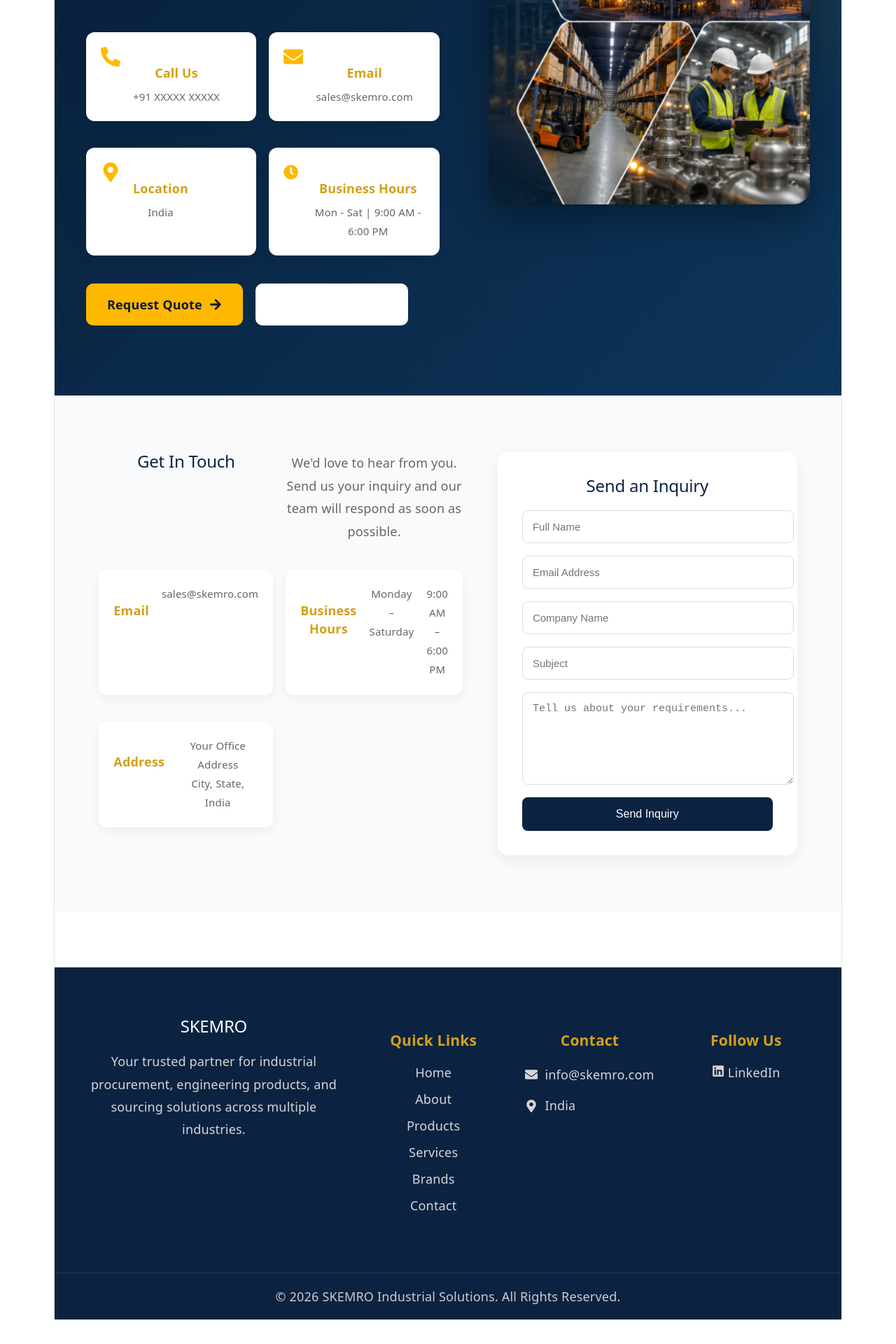
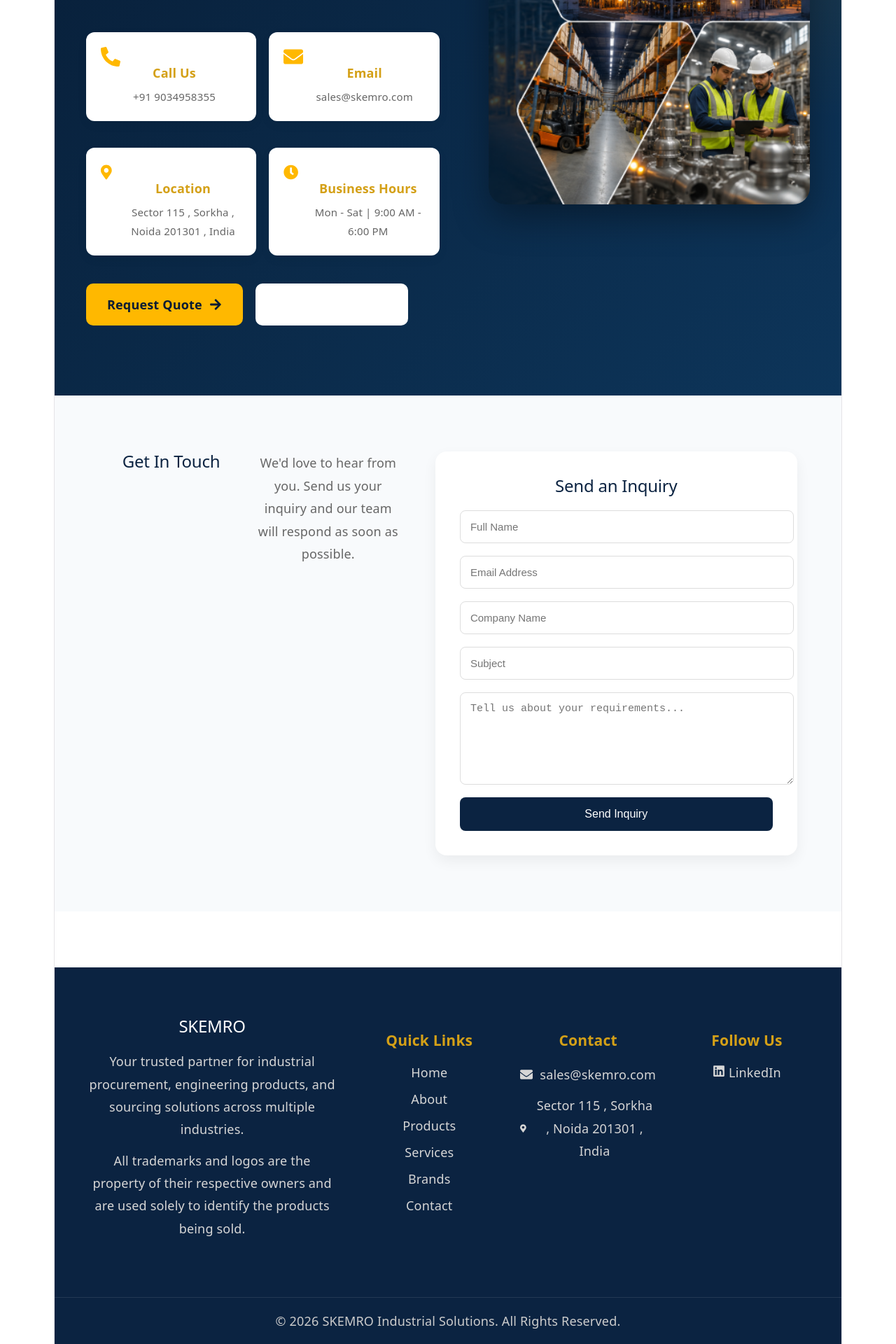
Before and after one commit to Shri-krishna-enterprises/skemro, a React (Vite) app: page /contact in a window 1280 px wide. Shown: the part 616-2536 px from the top of the page at 70% size. Before the commit the page ends 2501 px from the top, so only its background shows below. Built offline with nearby package versions, Linux system fonts and the light colour scheme; the HTML template or start-up script is replaced by a standard one.

Commit message:
Redesign website UI with premium hero sections and responsive layout

```diff
--- a/src/components/ContactHero/ContactHero.jsx
+++ b/src/components/ContactHero/ContactHero.jsx
@@ -45,7 +45,7 @@
               <FaPhoneAlt />
               <div>
                 <h4>Call Us</h4>
-                <p>+91 XXXXX XXXXX</p>
+                <p>+91 9034958355</p>
               </div>
             </div>
 
@@ -61,7 +61,7 @@
               <FaMapMarkerAlt />
               <div>
                 <h4>Location</h4>
-                <p>India</p>
+                <p> Sector 115 , Sorkha , Noida 201301 , India</p>
               </div>
             </div>
 
--- a/src/components/ContactSection/ContactSection.jsx
+++ b/src/components/ContactSection/ContactSection.jsx
@@ -17,24 +17,7 @@
               team will respond as soon as possible.
             </p>
 
-            <div className="info-card">
-              <h4>Email</h4>
-              <p>sales@skemro.com</p>
-            </div>
 
-            <div className="info-card">
-              <h4>Business Hours</h4>
-              <p>Monday – Saturday</p>
-              <p>9:00 AM – 6:00 PM</p>
-            </div>
-
-            <div className="info-card">
-              <h4>Address</h4>
-              <p>
-                Your Office Address<br />
-                City, State, India
-              </p>
-            </div>
 
           </div>
 
--- a/src/components/Footer/Footer.jsx
+++ b/src/components/Footer/Footer.jsx
@@ -25,7 +25,11 @@
             sourcing solutions across multiple
             industries.
           </p>
-
+          <p>
+            All trademarks and logos are the property of their
+            respective owners and are used solely to identify
+            the products being sold.
+          </p>
         </div>
 
         <div className="footer-col">
@@ -47,12 +51,12 @@
 
           <p>
             <FaEnvelope />
-            info@skemro.com
+            sales@skemro.com
           </p>
 
           <p>
             <FaMapMarkerAlt />
-            India
+            Sector 115 , Sorkha , Noida 201301 , India
           </p>
 
         </div>
```
